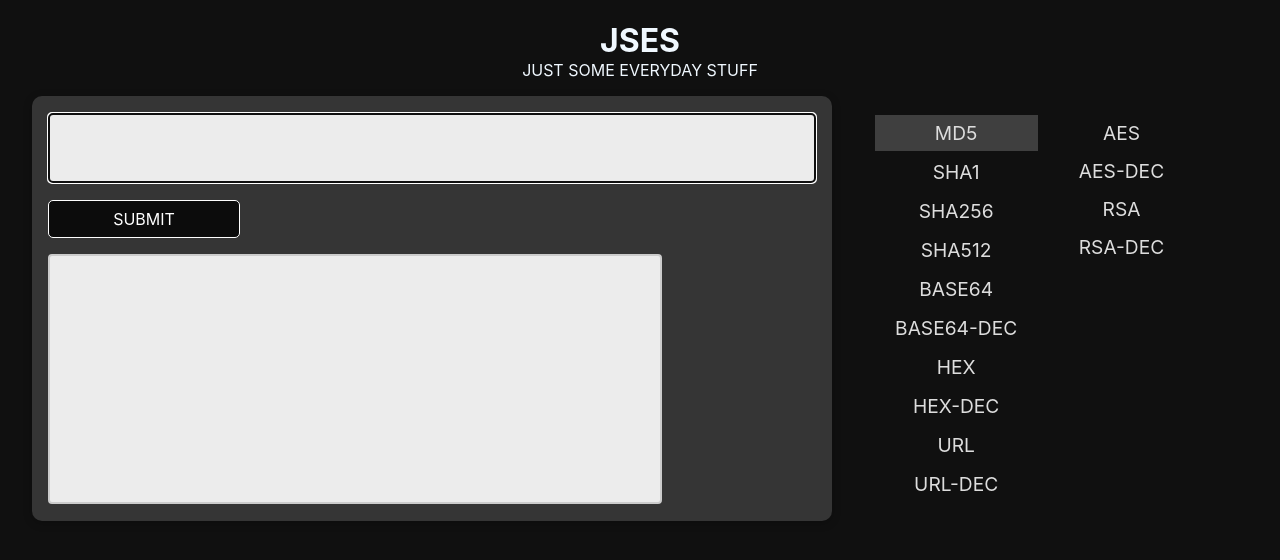
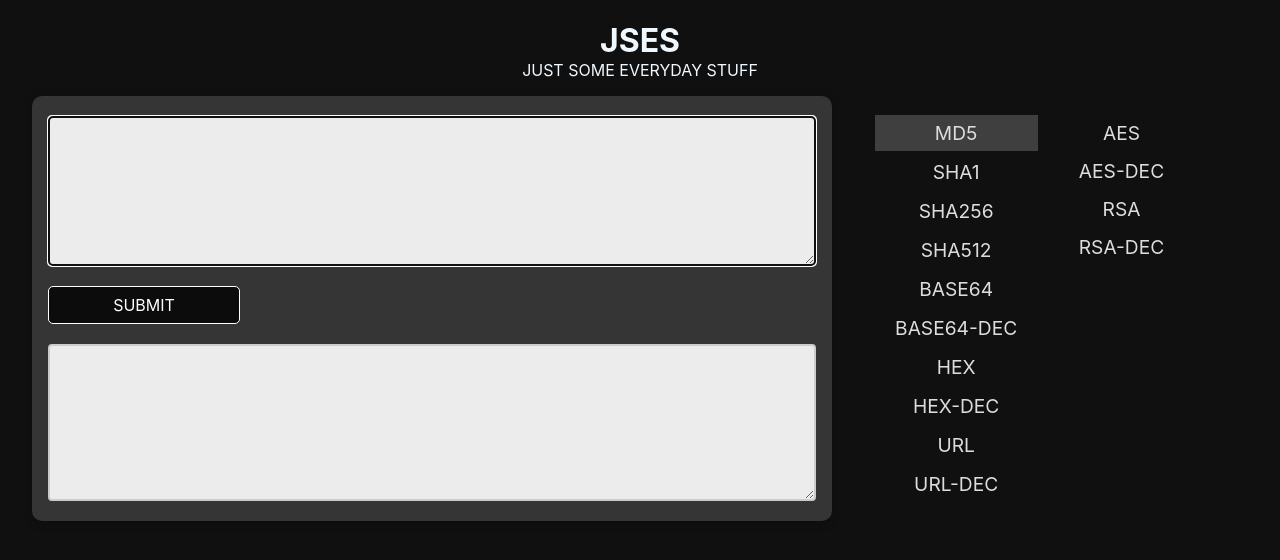
Before and after one commit to KD-IITK/jses, a React (Create React App) app: page / in a window 1280 px wide. Shown: the top 560 px of the page. Built offline with nearby package versions, Linux system fonts and the light colour scheme.

Commit message:
UI Changes

```diff
--- a/src/components/ENC/AESCard.js
+++ b/src/components/ENC/AESCard.js
@@ -36,7 +36,7 @@ const AESCard = (props) => {
     }
     return(
         <form onSubmit={encSubmitHandler} className={classes['main-card']}>
-            <UserInput>
+            <UserInput inputClass='aes'>
             </UserInput>
             <Parameter pName="KEY">
             </Parameter>
@@ -49,7 +49,7 @@ const AESCard = (props) => {
             <Button type="submit" >
             SUBMIT
             </Button >
-            <Output value={outputStr}>
+            <Output value={outputStr} outputClass='aes'>
             </Output>
         </form>
     );
--- a/src/components/ENC/RSACard.js
+++ b/src/components/ENC/RSACard.js
@@ -44,11 +44,11 @@ const RSACard = (props) => {
                     <Button type="submit">
                     SUBMIT
                     </Button>
-                    <Output value={outputStr} placeholder="Encrypted Data">
+                    <Output value={outputStr} placeholder="Encrypted Data" outputClass='rsa'>
                     </Output>
-                    <Output value={publick} placeholder="Public Key">
+                    <Output value={publick} placeholder="Public Key" outputClass='rsa'>
                     </Output>
-                    <Output value={privatek} placeholder="Private Key">
+                    <Output value={privatek} placeholder="Private Key" outputClass='rsa'>
                     </Output>
                 </form>
             );
@@ -56,14 +56,14 @@ const RSACard = (props) => {
     }else if(props.mode === "DEC"){
         return(
             <form onSubmit={rsaSubmitHandler} className={classes['main-card']}>
-                <UserInput placeholder="Encrypted message">
+                <UserInput placeholder="Encrypted message" inputClass='rsa'>
                 </UserInput>
-                <UserInput placeholder="Private key">
+                <UserInput placeholder="Private key" inputClass='rsa'>
                 </UserInput>
                 <Button type="submit">
                 SUBMIT
                 </Button>
-                <Output value={outputStr} placeholder="Original Message">
+                <Output value={outputStr} placeholder="Original Message" outputClass='hash'>
                 </Output>
             </form>
         );
--- a/src/components/MainCard.js
+++ b/src/components/MainCard.js
@@ -38,12 +38,12 @@ const MainCard = (props) => {
     {/* {props.itemType === "ENC" ? encHandler(props.currentHash) : ""} */}
     return(
         <Card className={classes['main-card']}>
-            <UserInput inputChangeHandler={inputChangeHandler}>
+            <UserInput inputChangeHandler={inputChangeHandler} inputClass='hash'>
             </UserInput>
             <Button >
                 SUBMIT
             </Button>
-            <Output value={outputStr}>
+            <Output value={outputStr} outputClass='hash'>
             </Output>
         </Card>
     );
--- a/src/components/Output.js
+++ b/src/components/Output.js
@@ -8,7 +8,7 @@ const OutputChangeHandler = () =>{
 const Output = (props) => {
     return(
         <Fragment>
-            <textarea className={classes.tb} value={props.value} readOnly id="hashOutput" placeholder={props.placeholder}>
+            <textarea className={classes.common + ' ' + classes[props.outputClass]} value={props.value} readOnly id="hashOutput" placeholder={props.placeholder}>
             </textarea>
         </Fragment>
     );
--- a/src/components/Output.module.css
+++ b/src/components/Output.module.css
@@ -1,24 +1,22 @@
-.ta{
+.hash{
     width: 100%;
     height: 40%;
+}
+.rsa{
+    width: 80%;
+    height: 250px;
+}
+.aes{
+    width: 100%;
+    height: 200px;
+}
+.common{
     padding: 12px 20px;
     box-sizing: border-box;
     border: 2px solid #ccc;
     border-radius: 4px;
     background-color: #f8f8f8;
     font-size: 18px;
-    resize: none;
+    resize: both;
     background-color: rgb(236, 236, 236);
 }
-.tb{
-    width: 80%;
-    height: 250px;
-    padding: 12px 20px;
-    box-sizing: border-box;
-    border: 2px solid #ccc;
-    border-radius: 4px;
-    background-color: #f8f8f8;
-    font-size: 18px;
-    resize: none;
-    background-color: rgb(236, 236, 236);
-}
--- a/src/components/UserInput.js
+++ b/src/components/UserInput.js
@@ -6,7 +6,7 @@ const CryptoJS = require("crypto-js");
 const UserInput = (props) => {
     return (
         <Fragment>
-            <textarea className={classes.ta} autoFocus onChange={props.inputChangeHandler} id="userInput" placeholder={props.placeholder}>
+            <textarea className={classes.common + ' ' + classes[props.inputClass]} autoFocus onChange={props.inputChangeHandler} id="userInput" placeholder={props.placeholder}>
             </textarea>
         </Fragment>
     );
--- a/src/components/UserInput.module.css
+++ b/src/components/UserInput.module.css
@@ -1,13 +1,23 @@
-.ta{
+.hash{
     width: 100%;
-    /* height: 150px; */
+    height: 150px;
+}
+.rsa{
+    width: 100%;
+    height: 250px;
+}
+.aes{
+    width: 100%;
+    height: 150px;
+}
+.common{
     padding: 12px 20px;
     box-sizing: border-box;
     border: 2px solid #ccc;
     border-radius: 4px;
     background-color: #f8f8f8;
     font-size: 18px;
-    resize: none;
+    resize: both;
     background-color: rgb(236, 236, 236);
     font-weight: 500;
     font-family: Verdana, Geneva, Tahoma, sans-serif;
```
